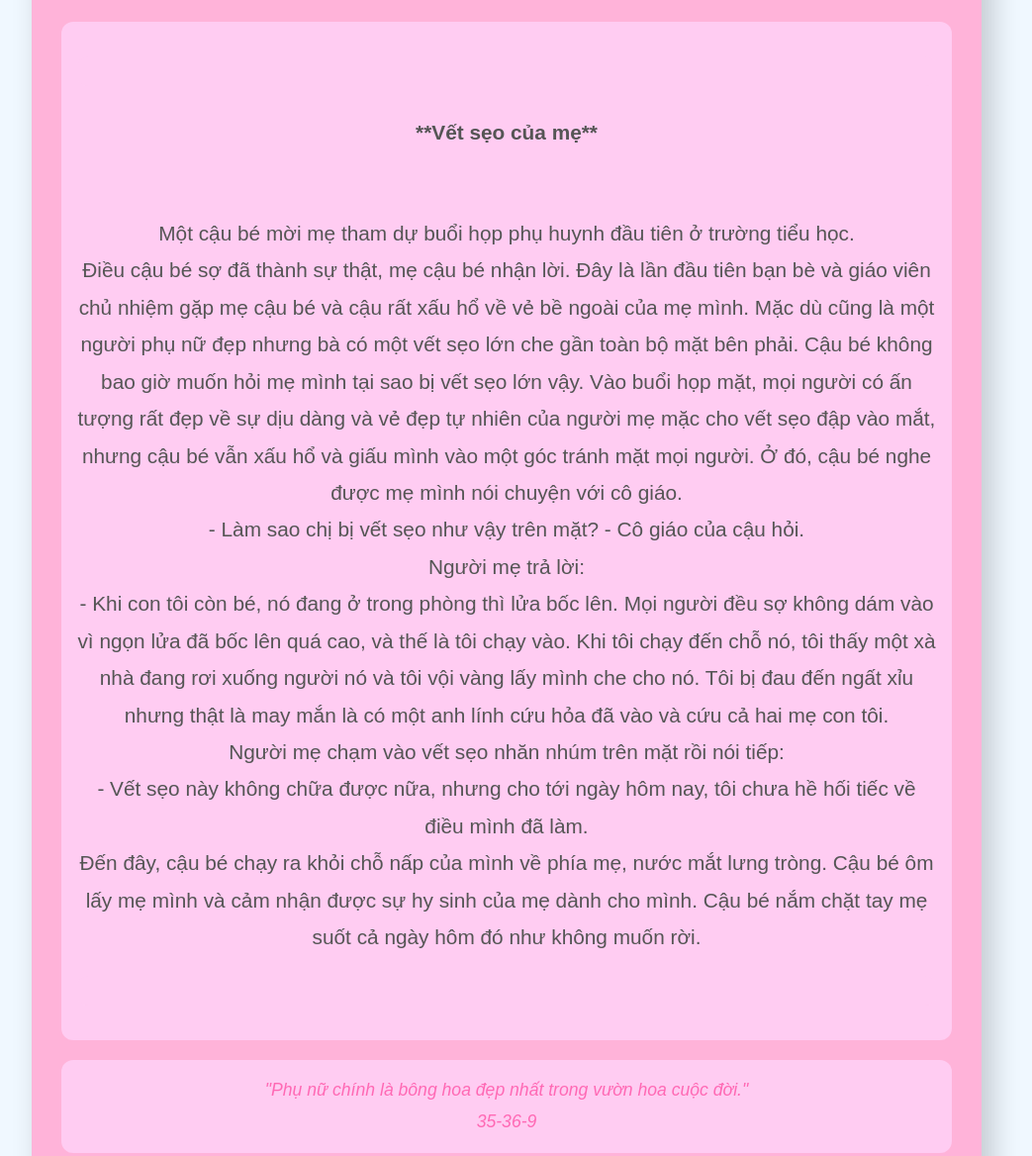
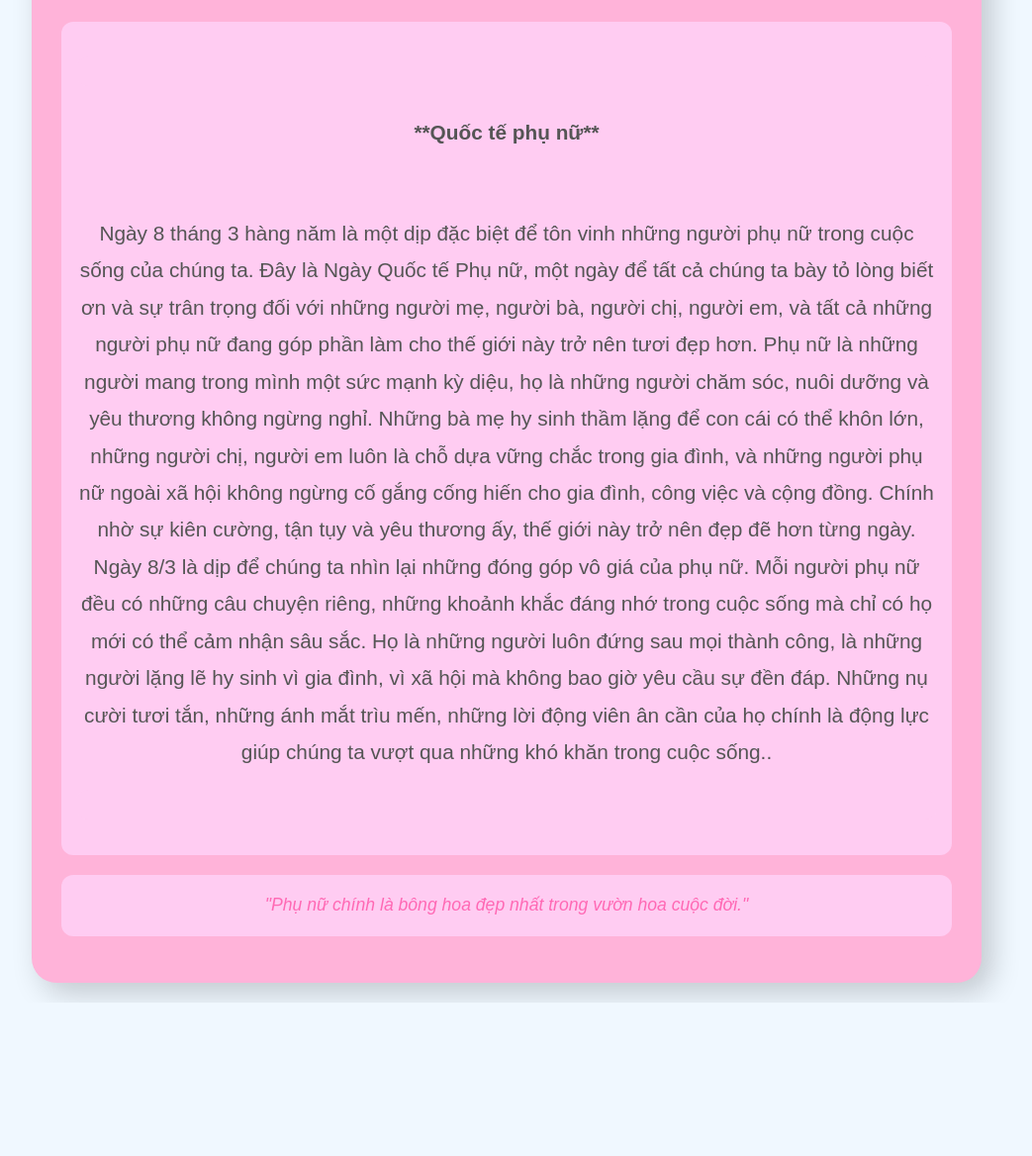
Before and after one commit to lismdyn/baotuong, a plain HTML site: page index.html in a window 1280 px wide. Shown: the part 2248-3416 px from the top of the page at 99% size, without its empty margins (128-1171 px from the left). After the commit the page ends 3261 px from the top, so only its background shows below. Drawn offline with Linux system fonts and the light colour scheme.

Commit message:
Update index.html

```diff
--- a/index.html
+++ b/index.html
@@ -139,17 +139,14 @@
         </div>
         <img class="flower-img" src="https://images.unsplash.com/photo-1557268628-6c2f9f240bb5?crop=entropy&cs=tinysrgb&fit=max&ixid=MnwzNjUyOXwwfDF8c2VhY3JhfDkxfHxwZWFjdWV8ZW58MHx8fHwxNjY0NzQ4Nzc&ixlib=rb-1.2.1&q=80&w=400" alt="Hoa tươi 8/3">
         <div class="story" id="truyen">
-            <p><h4>**Vết sẹo của mẹ**</h4><br>
-                Một cậu bé mời mẹ tham dự buổi họp phụ huynh đầu tiên ở trường tiểu học.<br>
-                Điều cậu bé sợ đã thành sự thật, mẹ cậu bé nhận lời. Đây là lần đầu tiên bạn bè và giáo viên chủ nhiệm gặp mẹ cậu bé và cậu rất xấu hổ về vẻ bề ngoài của mẹ mình. Mặc dù cũng là một người phụ nữ đẹp nhưng bà có một vết sẹo lớn che gần toàn bộ mặt bên phải. Cậu bé không bao giờ muốn hỏi mẹ mình tại sao bị vết sẹo lớn vậy. Vào buổi họp mặt, mọi người có ấn tượng rất đẹp về sự dịu dàng và vẻ đẹp tự nhiên của người mẹ mặc cho vết sẹo đập vào mắt, nhưng cậu bé vẫn xấu hổ và giấu mình vào một góc tránh mặt mọi người. Ở đó, cậu bé nghe được mẹ mình nói chuyện với cô giáo.<br>
-                - Làm sao chị bị vết sẹo như vậy trên mặt? - Cô giáo của cậu hỏi.<br>
-                Người mẹ trả lời:<br>
-                - Khi con tôi còn bé, nó đang ở trong phòng thì lửa bốc lên. Mọi người đều sợ không dám vào vì ngọn lửa đã bốc lên quá cao, và thế là tôi chạy vào. Khi tôi chạy đến chỗ nó, tôi thấy một xà nhà đang rơi xuống người nó và tôi vội vàng lấy mình che cho nó. Tôi bị đau đến ngất xỉu nhưng thật là may mắn là có một anh lính cứu hỏa đã vào và cứu cả hai mẹ con tôi.<br>
-                Người mẹ chạm vào vết sẹo nhăn nhúm trên mặt rồi nói tiếp:<br>
-                - Vết sẹo này không chữa được nữa, nhưng cho tới ngày hôm nay, tôi chưa hề hối tiếc về điều mình đã làm.<br>
-                Đến đây, cậu bé chạy ra khỏi chỗ nấp của mình về phía mẹ, nước mắt lưng tròng. Cậu bé ôm lấy mẹ mình và cảm nhận được sự hy sinh của mẹ dành cho mình. Cậu bé nắm chặt tay mẹ suốt cả ngày hôm đó như không muốn rời.</p>
+            <p><h4>**Quốc tế phụ nữ**</h4><br>
+                Ngày 8 tháng 3 hàng năm là một dịp đặc biệt để tôn vinh những người phụ nữ trong cuộc sống của chúng ta. Đây là Ngày Quốc tế Phụ nữ, một ngày để tất cả chúng ta bày tỏ lòng biết ơn và sự trân trọng đối với những người mẹ, người bà, người chị, người em, và tất cả những người phụ nữ đang góp phần làm cho thế giới này trở nên tươi đẹp hơn.
+
+Phụ nữ là những người mang trong mình một sức mạnh kỳ diệu, họ là những người chăm sóc, nuôi dưỡng và yêu thương không ngừng nghỉ. Những bà mẹ hy sinh thầm lặng để con cái có thể khôn lớn, những người chị, người em luôn là chỗ dựa vững chắc trong gia đình, và những người phụ nữ ngoài xã hội không ngừng cố gắng cống hiến cho gia đình, công việc và cộng đồng. Chính nhờ sự kiên cường, tận tụy và yêu thương ấy, thế giới này trở nên đẹp đẽ hơn từng ngày.
+
+Ngày 8/3 là dịp để chúng ta nhìn lại những đóng góp vô giá của phụ nữ. Mỗi người phụ nữ đều có những câu chuyện riêng, những khoảnh khắc đáng nhớ trong cuộc sống mà chỉ có họ mới có thể cảm nhận sâu sắc. Họ là những người luôn đứng sau mọi thành công, là những người lặng lẽ hy sinh vì gia đình, vì xã hội mà không bao giờ yêu cầu sự đền đáp. Những nụ cười tươi tắn, những ánh mắt trìu mến, những lời động viên ân cần của họ chính là động lực giúp chúng ta vượt qua những khó khăn trong cuộc sống..</p>
         </div>
-        <p class="bottom-text">"Phụ nữ chính là bông hoa đẹp nhất trong vườn hoa cuộc đời."<br>35-36-9</p>
+        <p class="bottom-text">"Phụ nữ chính là bông hoa đẹp nhất trong vườn hoa cuộc đời."<br></p>
     </div>
     <button class="back-to-top" onclick="scrollToTop()">⬆️</button>
 </body>
```
